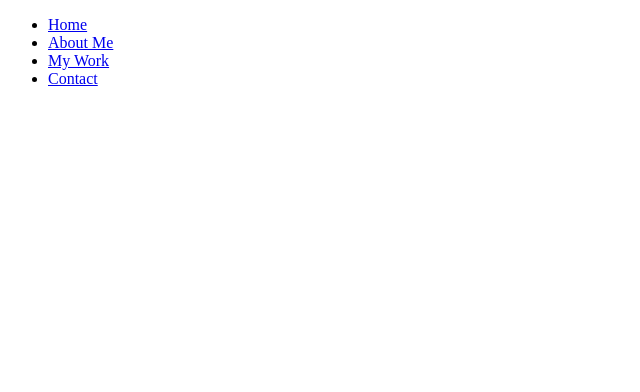
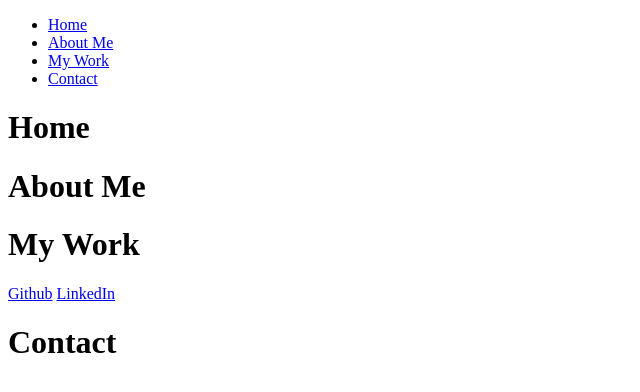
Before and after one commit to huong-vo/professional-portfolio, a plain HTML site: page html/index.html in a window 1280 px wide. Shown: the whole page, without its empty margins (0-640 px from the left). Drawn offline with Linux system fonts and the light colour scheme.

Commit message:
Add headers
adding a header for each navigation link

```diff
--- a/html/index.html
+++ b/html/index.html
@@ -28,19 +28,21 @@
 
         <main>
             <div id="home">
-
+                <h1>Home</h1>
             </div>
 
             <div class="about" id="aboutme">
-
+                <h1>About Me</h1>
             </div>
 
             <div class="work" id="mywork">
-
+                <h1>My Work</h1>
+                <a href="https://github.com/huong-vo">Github</a>
+                <a href="https://www.linkedin.com/in/huong-vo/">LinkedIn</a>
             </div>
 
-            <div class="contact" id="contact">
-
+            <div class="contact" id="contactme">
+                <h1>Contact</h1>
             </div>
         </main>
     </body>
```
